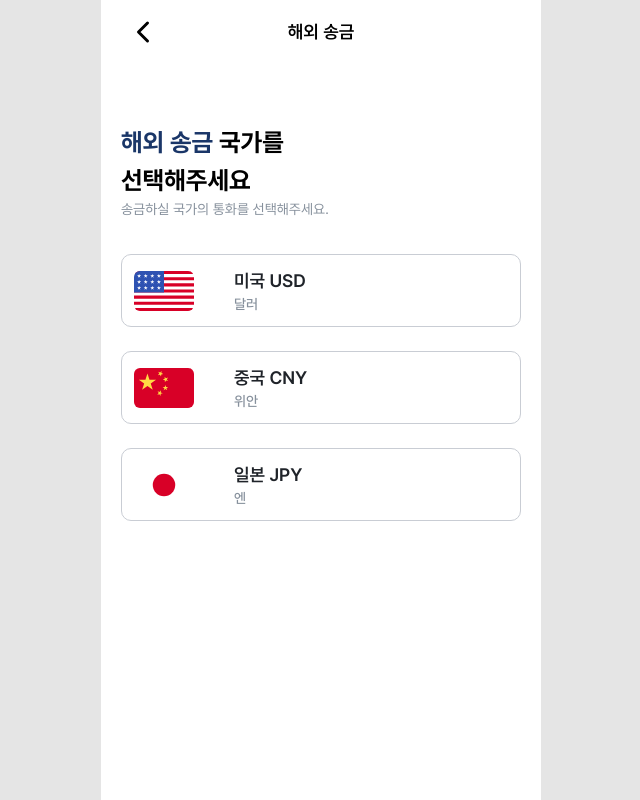
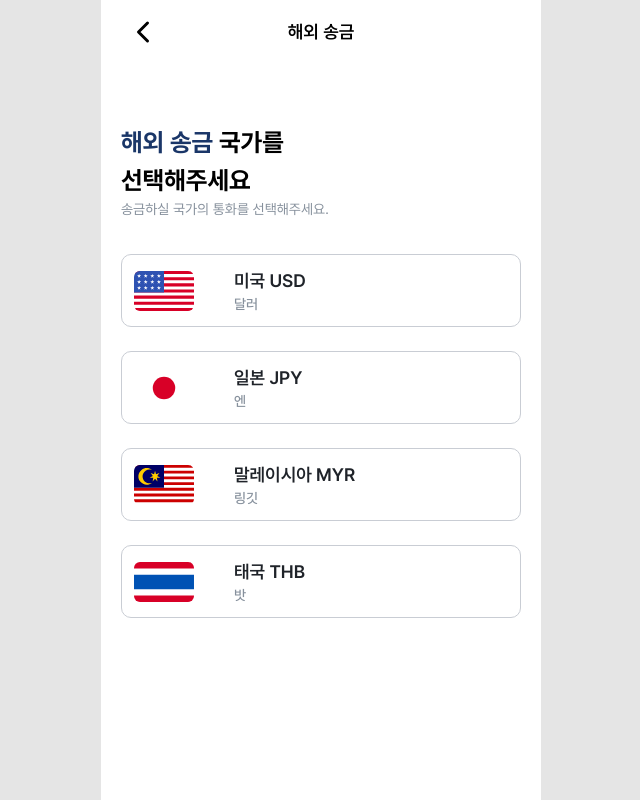
Before and after one commit to FISA-Final-Project-Creditto/creditto-frontend-client, a Next.js app: page /en/send/regular/choose in a window 1280 px wide. Shown: the whole page, without its empty margins (319-959 px from the left). Built offline with nearby package versions, Linux system fonts and the light colour scheme.

Commit message:
feat: 송금 국가 선택 화면에서 말레이시아, 태국 추가

```diff
--- a/src/app/[locale]/send/regular/choose/page.jsx
+++ b/src/app/[locale]/send/regular/choose/page.jsx
@@ -3,7 +3,7 @@
 import React, { useState } from "react";
 import { useRouter } from "next/navigation";
 import { useDispatch } from "react-redux";
-import { US, CN, JP } from "country-flag-icons/react/3x2";
+import { US, CN, JP, MY, TH } from "country-flag-icons/react/3x2";
 import BottomBar from "../../components/BottomBar";
 import AppHeader from "@/src/common/AppHeader/AppHeader";
 import clsx from "clsx";
@@ -19,9 +19,10 @@ export default function ChooseCountryPage() {
 
   const handleSelectButtonClick = () => {
     const currencyMap = {
-      US: "USD",
-      CN: "CHN",
-      JP: "JPY",
+      US: "USD", // 미국
+      JP: "JPY", // 일본
+      MY: "MYR", // 말레이시아
+      TH: "THB", // 태국
     };
     const currency = currencyMap[localSelectedCountry];
     if (currency) {
@@ -80,30 +81,6 @@ export default function ChooseCountryPage() {
             </div>
           </button>
 
-          {/* 중국 */}
-          <button
-            className="flex w-full items-center justify-between"
-            type="button"
-            onClick={() => setLocalSelectedCountry("CN")}
-          >
-            <div
-              className={clsx(
-                "w-full flex items-center gap-10 border px-3 py-3 rounded-lg",
-                localSelectedCountry === "CN"
-                  ? "border-[#4485EE]"
-                  : " border-[#C9CDD4]"
-              )}
-            >
-              <CN className="w-15 h-auto rounded-[0.375rem] overflow-hidden" />
-              <div className="flex flex-col items-start justify-center">
-                <span className=" text-[18px] font-semibold text-[#1F2329]">
-                  중국 CNY
-                </span>
-                <span className="text-sm font-medium text-[#86909C]">위안</span>
-              </div>
-            </div>
-          </button>
-
           {/* 일본 */}
           <button
             className="flex w-full items-center justify-between"
@@ -127,6 +104,54 @@ export default function ChooseCountryPage() {
               </div>
             </div>
           </button>
+
+          {/* 말레이시아 */}
+          <button
+            className="flex w-full items-center justify-between"
+            type="button"
+            onClick={() => setLocalSelectedCountry("MY")}
+          >
+            <div
+              className={clsx(
+                "w-full flex items-center gap-10 border px-3 py-3 rounded-lg",
+                localSelectedCountry === "MY"
+                  ? "border-[#4485EE]"
+                  : " border-[#C9CDD4]"
+              )}
+            >
+              <MY className="w-15 h-auto rounded-[0.375rem] overflow-hidden" />
+              <div className="flex flex-col items-start justify-center">
+                <span className=" text-[18px] font-semibold text-[#1F2329]">
+                  말레이시아 MYR
+                </span>
+                <span className="text-sm font-medium text-[#86909C]">링깃</span>
+              </div>
+            </div>
+          </button>
+
+          {/* 태국 */}
+          <button
+            className="flex w-full items-center justify-between"
+            type="button"
+            onClick={() => setLocalSelectedCountry("TH")}
+          >
+            <div
+              className={clsx(
+                "w-full flex items-center gap-10 border px-3 py-3 rounded-lg",
+                localSelectedCountry === "TH"
+                  ? "border-[#4485EE]"
+                  : " border-[#C9CDD4]"
+              )}
+            >
+              <TH className="w-15 h-auto rounded-[0.375rem] overflow-hidden" />
+              <div className="flex flex-col items-start justify-center">
+                <span className=" text-[18px] font-semibold text-[#1F2329]">
+                  태국 THB
+                </span>
+                <span className="text-sm font-medium text-[#86909C]">밧</span>
+              </div>
+            </div>
+          </button>
         </article>
       </main>
 
--- a/src/app/[locale]/send/regular/information/bank/page.jsx
+++ b/src/app/[locale]/send/regular/information/bank/page.jsx
@@ -24,15 +24,20 @@ const BANK_OPTIONS = {
     { name: "뱅크 오브 아메리카", code: "BOFAUS3N" },
     { name: "웰스 파고", code: "WFBIUS6S" },
   ],
-  CNY: [
-    { name: "교통은행", code: "COMMCNSH" },
-    { name: "중국은행", code: "BKCHCNBJ" },
-    { name: "중국농업은행", code: "ABOCCNBJ" },
-  ],
   JPY: [
     { name: "미쓰비시UFJ은행", code: "BOTKJPJT" },
     { name: "미쓰이스미토모은행", code: "SMBCJPJT" },
     { name: "미즈호은행", code: "MHCBJPJT" },
+  ],
+  MYR: [
+    { name: "메이뱅크", code: "MBBEMYKL" },
+    { name: "CIMB", code: "BNIAIDJA" },
+    { name: "퍼블릭 뱅크", code: "PBLLMYKA" },
+  ],
+  THB: [
+    { name: "방콕 은행", code: "BKKBTHB1" },
+    { name: "끄룽타이은행", code: "KRTHTHBK" },
+    { name: "시암 상업 은행", code: "SICOTHBK" },
   ],
 };
 
--- a/src/app/[locale]/send/regular/information/recipient/page.jsx
+++ b/src/app/[locale]/send/regular/information/recipient/page.jsx
@@ -10,15 +10,16 @@ import { setRecipientData } from "@/src/store/features/send/sendSlice";
 
 const phoneCodes = {
   USD: "🇺🇸 +1",
-  CNY: "🇨🇳 +86",
-  CNY: "🇨🇳 +86",
   JPY: "🇯🇵 +81",
+  MYR: "🇲🇾 +60",
+  THB: "🇹🇭 +66",
 };
 
 const countries = {
   USD: "USA",
-  CNY: "CHINA",
   JPY: "JAPAN",
+  MYR: "MALAYSIA",
+  THB: "THAILAND",
 };
 
 // 국가 번호만 추출하는 함수 (예: "🇺🇸 +1" -> "1")
@@ -28,22 +29,24 @@ function extractDialCode(phoneCode) {
   return match ? match[1] : "";
 }
 
-// 전화번호 포맷팅 함수
+// 국가별 전화번호 포맷팅 함수
 const formatPhoneNumber = (digits, phoneCode) => {
-  // digits: 숫자만 들어있는 문자열
-  // phoneCode: 숫자 (예: 1, 86, 81)
-
   let pattern;
   switch (phoneCode) {
     case 1: // 미국: 3-3-4
       pattern = [3, 3, 4];
       break;
-    case 86: // 중국: 3-4-4
     case 81: // 일본: 3-4-4
       pattern = [3, 4, 4];
       break;
+    case 60: // 말레이시아: 2-3-4
+      pattern = [2, 3, 4];
+      break;
+    case 66: // 태국: 1-4-4
+      pattern = [1, 4, 4];
+      break;
     default:
-      return digits; // 패턴 없으면 그냥 숫자만
+      return digits; // 패턴 없으면 그냥 원본 숫자만 반환
   }
 
   let result = "";
--- a/src/app/[locale]/send/regular/information/remittance/page.jsx
+++ b/src/app/[locale]/send/regular/information/remittance/page.jsx
@@ -12,8 +12,9 @@ import { setClientData } from "@/src/store/features/send/sendSlice";
 // 수취 통화 코드를 송금인의 국적으로 변환할 때 사용
 const currencyToNationality = {
   USD: "USA",
-  CNY: "CHINA",
   JPY: "JAPAN",
+  MYR: "MALAYSIA",
+  THB: "THAILAND",
 };
 
 export default function RemittancePage() {
--- a/src/app/[locale]/send/regular/information/type/page.jsx
+++ b/src/app/[locale]/send/regular/information/type/page.jsx
@@ -23,8 +23,9 @@ const DAYS = [
 // 국가별 통화 코드
 const currency = {
   US: "USD",
-  CN: "CNY",
   JP: "JPY",
+  MY: "MYR",
+  TH: "THB",
 };
 
 // 연결된 계좌 (TODO: 나중에 실제 계좌 리스트로 교체)
```
